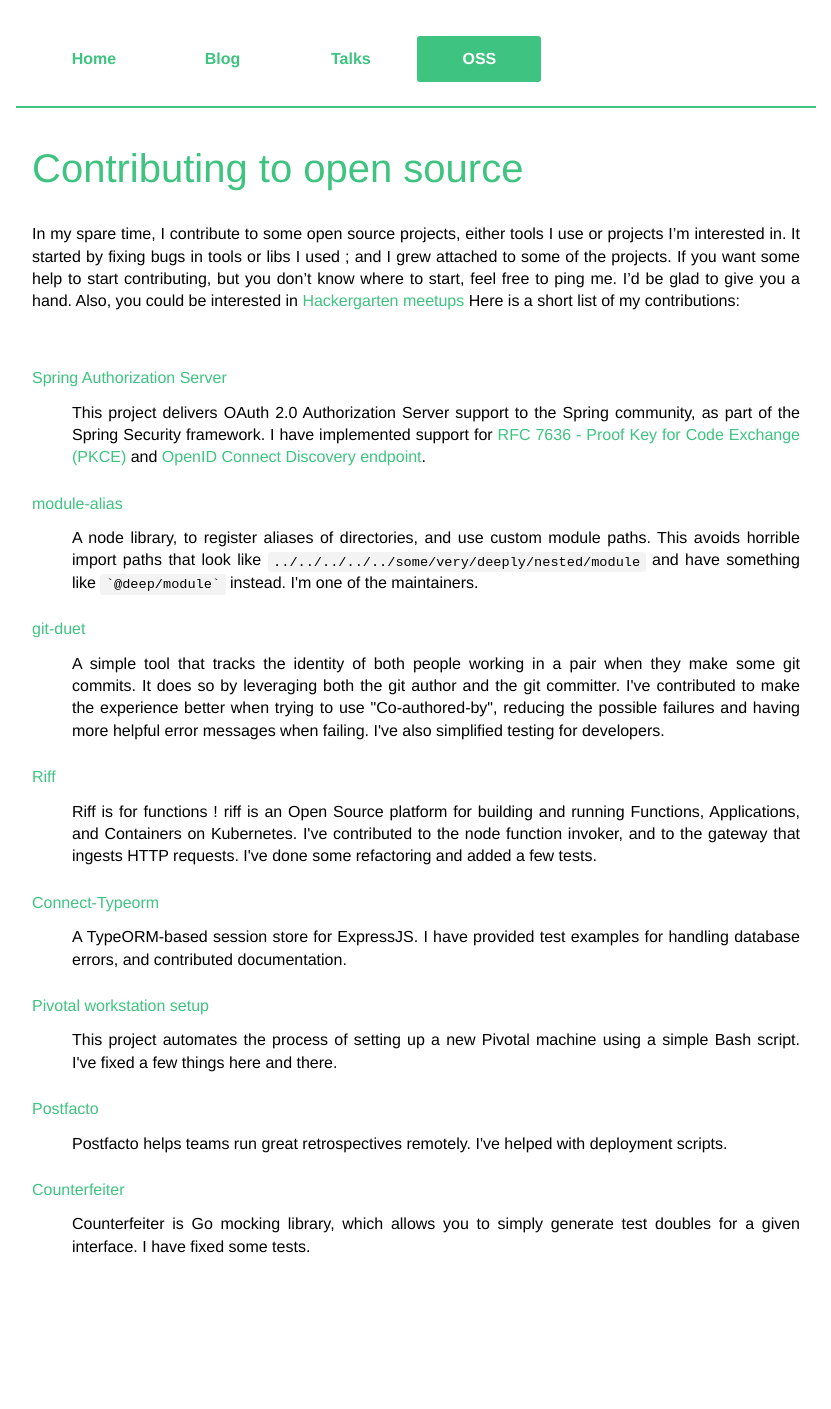
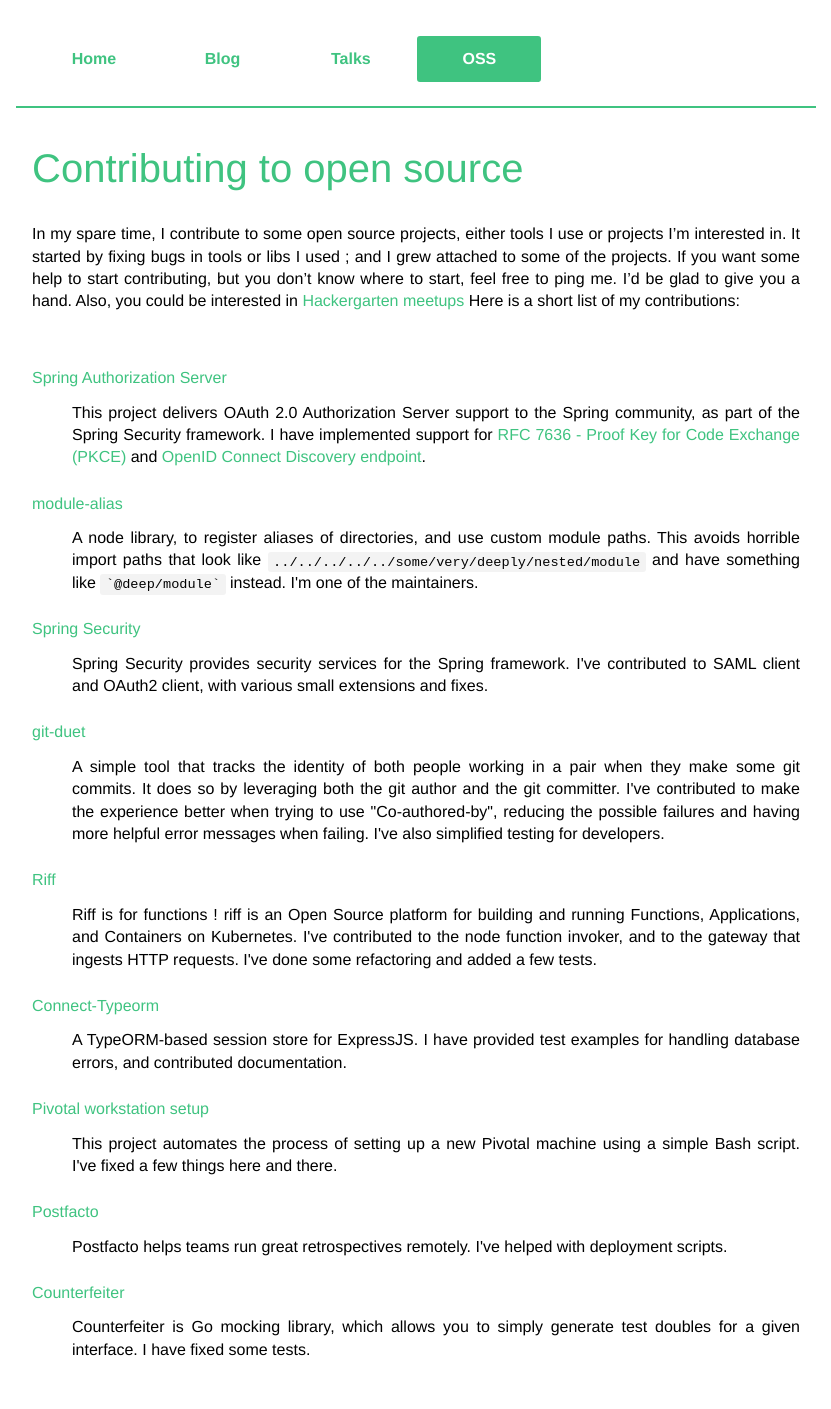
Before and after one commit to Kehrlann/kehrlann.github.io, a Jekyll site: the page built from oss.md, in a window 1280 px wide. Shown: the whole page, without its empty margins (224-1055 px from the left). Built offline with Jekyll 4.4.1, drawn with Linux system fonts in a browser that asks for light colours; before the commit the page ends 1306 px from its top, so only the background shows below that.

Commit message:
add spring-security

```diff
--- a/oss.md
+++ b/oss.md
@@ -24,6 +24,10 @@
   <dt><a href="https://github.com/ilearnio/module-alias" target="_blank" rel="noopener">module-alias</a></dt>
   <dd>A node library, to register aliases of directories, and use custom module paths. This avoids horrible import paths that look like <span class="inline-code">../../../../../some/very/deeply/nested/module</span> and have something like <span class="inline-code">`@deep/module`</span> instead. I'm one of the maintainers.</dd>
 
+  <dt><a href="https://github.com/spring-projects/spring-security" target="_blank" rel="noopener">Spring Security</a></dt>
+  <dd>Spring Security provides security services for the Spring framework. I've contributed to SAML
+  client and OAuth2 client, with various small extensions and fixes.</dd>
+
   <dt><a href="https://github.com/git-duet/git-duet" target="_blank" rel="noopener">git-duet</a></dt>
   <dd>A simple tool that tracks the identity of both people working in a pair when they make some git commits. It does so by leveraging both the git author and the git committer. I've contributed to make the experience better when trying to use "Co-authored-by", reducing the possible failures and having more helpful error messages when failing. I've also simplified testing for developers.</dd>
 
```
